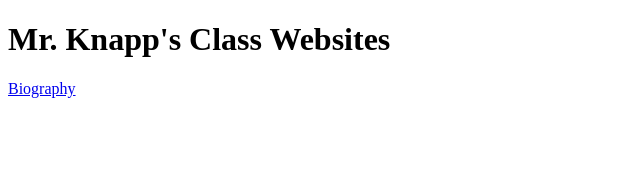
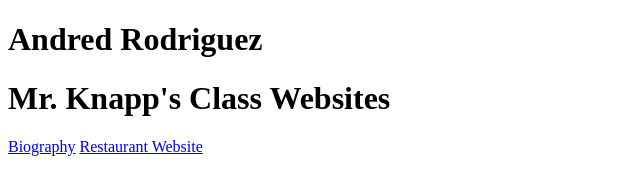
Before and after one commit to arod4231/webclass2, a plain HTML site: page index.html in a window 1280 px wide. Shown: the whole page, without its empty margins (0-640 px from the left). Drawn offline with Linux system fonts and the light colour scheme.

Commit message:
Update index.html

```diff
--- a/index.html
+++ b/index.html
@@ -1,6 +1,8 @@
 <!DOCTYPE HTML>
 <html>
 	<head>
+		<h1> Andred Rodriguez </h1>
 		<title>Mr.Knapp's Class Websites</title>
 		<h1>Mr. Knapp's Class Websites</h1>
 		<a href="https://arod4231.github.io/webclass/index.html">Biography</a>
+		<a href="https://arod4231.github.io/webclass/innoutwebsite/restaurant.html">Restaurant Website</a>
```
